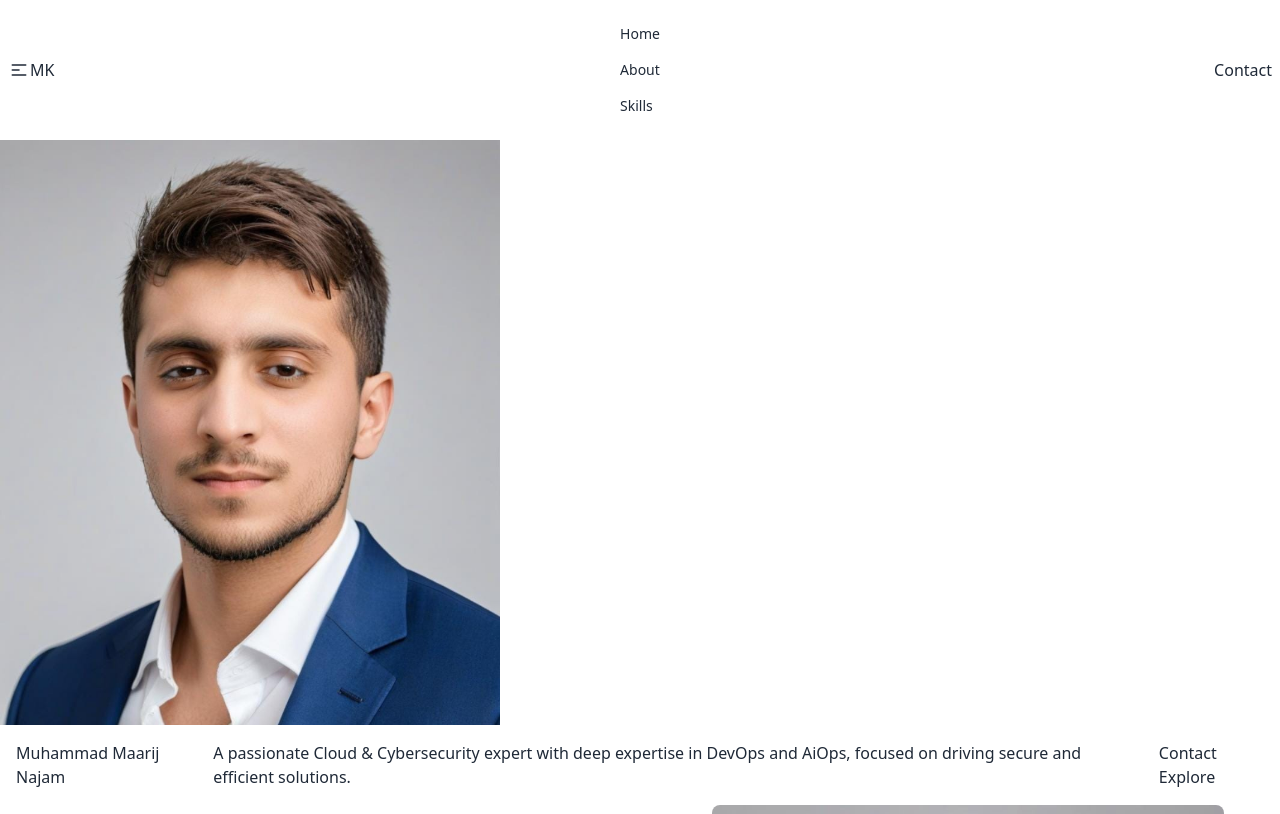
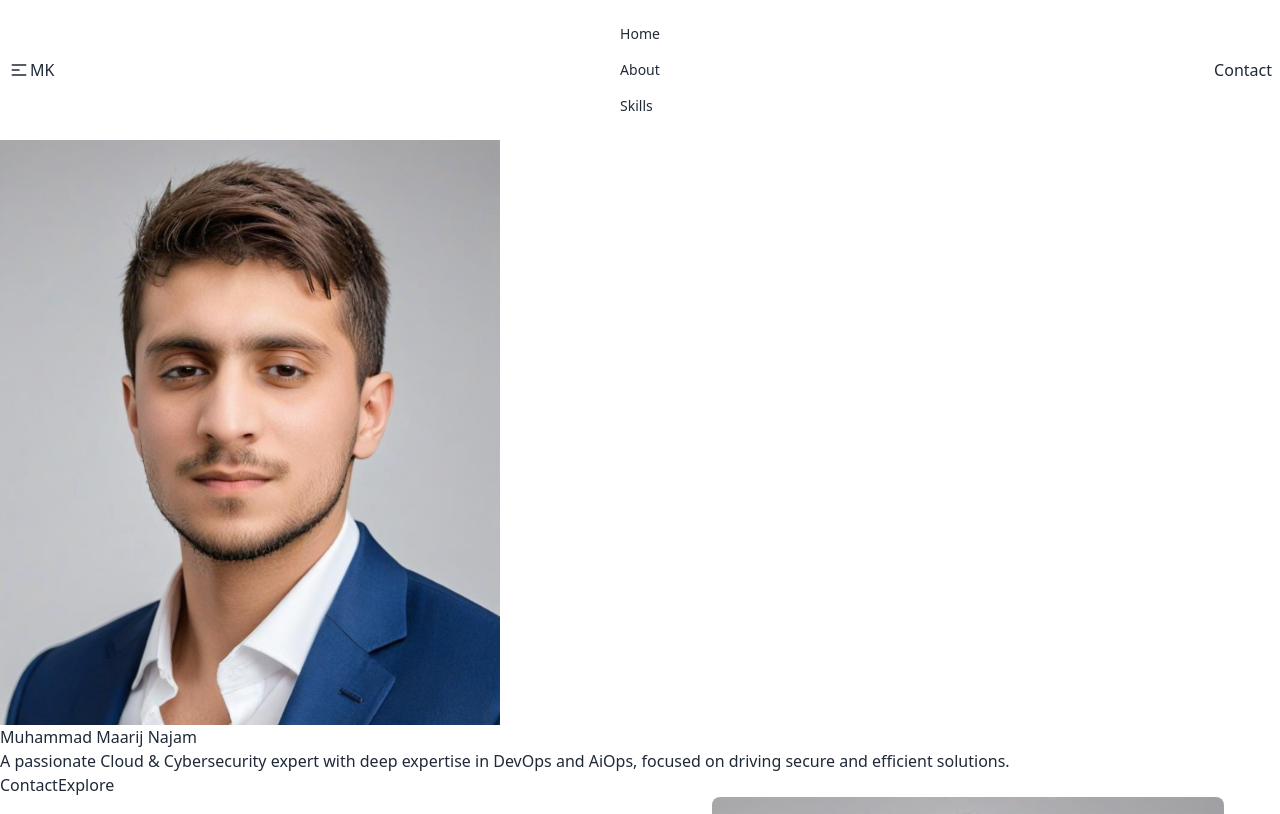
Before and after one commit to maarijkhan24/portfoliomk, a Next.js app: page / in a window 1280 px wide. Shown: the top 814 px of the page. Built offline with nearby package versions, Linux system fonts and the light colour scheme.

Commit message:
Hero.tsx

```diff
--- a/components/Hero.tsx
+++ b/components/Hero.tsx
@@ -1,33 +1,29 @@
 import React from "react";
 import Image from "next/image";
-import "./Hero.module.css"
+import styles from "./Hero.module.css";
 
 const Hero = () => {
   return (
     <div>
-      <section className="hero-section">
-        <div className="hero-container">
+      <section className={styles.heroSection}>
+        <div className={styles.container}>
           <Image
-            className="hero-image"
+            className={styles.heroImage}
             alt="hero"
             src="/image.png"
             width={500}
             height={450}
           />
-          <div className="hero-content">
-            <h1 className="hero-title">
-              Muhammad Maarij Najam
-            </h1>
-            <p className="hero-description">
+          <div className={styles.textContent}>
+            <h1 className={styles.title}>Muhammad Maarij Najam</h1>
+            <p className={styles.description}>
               A passionate Cloud & Cybersecurity expert with deep expertise in DevOps and AiOps, focused on driving secure and efficient solutions.
             </p>
-            <div className="hero-buttons">
-              <button className="hero-contact-button">
+            <div className={styles.buttonContainer}>
+              <button className={styles.contactButton}>
                 <a href="#contact">Contact</a>
               </button>
-              <button className="hero-explore-button">
-                Explore
-              </button>
+              <button className={styles.exploreButton}>Explore</button>
             </div>
           </div>
         </div>
```
